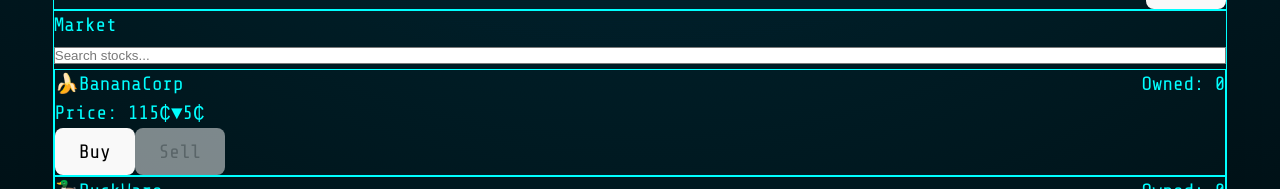
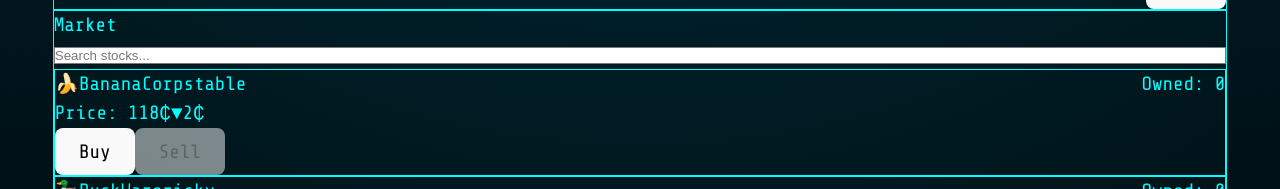
Before and after one commit to uxillary/404cache, a React (Vite) app: page / in a window 1280 px wide. Shown: the part 763-952 px from the top of the page. Built offline with nearby package versions, Linux system fonts and the light colour scheme.

Commit message:
Add stock classifications and spike events

```diff
--- a/src/components/StockCard.jsx
+++ b/src/components/StockCard.jsx
@@ -15,6 +15,17 @@ function StockCard({ stock, owned, balance, onBuy, onSell }) {
         <div className="flex items-center gap-2">
           <span className="text-3xl">{stock.emoji}</span>
           <div className="text-green-300 text-xl font-bold">{stock.name}</div>
+          <span
+            className={`text-xs px-2 rounded ${
+              stock.type === 'stable'
+                ? 'bg-gray-700 text-gray-300'
+                : stock.type === 'risky'
+                ? 'bg-red-700 text-red-200'
+                : 'bg-blue-700 text-blue-200'
+            }`}
+          >
+            {stock.type}
+          </span>
         </div>
         <div className="text-yellow-300">Owned: {owned}</div>
       </div>
@@ -28,6 +39,15 @@ function StockCard({ stock, owned, balance, onBuy, onSell }) {
           >
             {stock.price > stock.prevPrice ? '▲' : '▼'}
             {Math.abs(stock.price - stock.prevPrice)}₵
+          </span>
+        )}
+        {stock.event && (
+          <span
+            className={`ml-2 ${
+              stock.event === 'spike-up' ? 'text-green-400' : 'text-red-400'
+            } animate-flash`}
+          >
+            ⚡
           </span>
         )}
       </div>
--- a/src/pages/Dashboard.tsx
+++ b/src/pages/Dashboard.tsx
@@ -1,4 +1,5 @@
 import { useState, useEffect } from 'react';
+import { updateStockPrices } from '../utils/stockSimulator';
 import PortfolioChart from '../components/PortfolioChart';
 import BalanceDisplay from '../components/BalanceDisplay';
 import PortfolioValueDisplay from '../components/PortfolioValueDisplay';
@@ -19,12 +20,12 @@ import confetti from "canvas-confetti";
 import { getItem, setItem, removeItem } from "../lib/storage";
 
 const INITIAL_STOCKS = [
-  { name: 'BananaCorp', emoji: '🍌', price: 120, prevPrice: 120 },
-  { name: 'DuckWare', emoji: '🦆', price: 80, prevPrice: 80 },
-  { name: 'ToasterInc', emoji: '🔥', price: 200, prevPrice: 200 },
-  { name: 'SpaceY', emoji: '🚀', price: 250, prevPrice: 250 },
-  { name: 'LlamaSoft', emoji: '🦙', price: 150, prevPrice: 150 },
-  { name: 'Robotix', emoji: '🤖', price: 180, prevPrice: 180 },
+  { name: 'BananaCorp', emoji: '🍌', price: 120, prevPrice: 120, type: 'stable' },
+  { name: 'DuckWare', emoji: '🦆', price: 80, prevPrice: 80, type: 'risky' },
+  { name: 'ToasterInc', emoji: '🔥', price: 200, prevPrice: 200, type: 'trending' },
+  { name: 'SpaceY', emoji: '🚀', price: 250, prevPrice: 250, type: 'risky' },
+  { name: 'LlamaSoft', emoji: '🦙', price: 150, prevPrice: 150, type: 'stable' },
+  { name: 'Robotix', emoji: '🤖', price: 180, prevPrice: 180, type: 'trending' },
 ];
 
 function Dashboard() {
@@ -73,18 +74,12 @@ function Dashboard() {
     }, 3000);
   };
 
-  const updateStockPrices = () => {
-    setStocks((prev) =>
-      prev.map((stock) => {
-        const changePct = (Math.random() - 0.5) * 0.2; // -10% to +10%
-        const newPrice = Math.max(1, Math.round(stock.price * (1 + changePct)));
-        return { ...stock, prevPrice: stock.price, price: newPrice };
-      })
-    );
+  const updateStockPricesWrapper = () => {
+    setStocks((prev) => updateStockPrices(prev));
   };
 
   useEffect(() => {
-    const id = setInterval(updateStockPrices, 5000);
+    const id = setInterval(updateStockPricesWrapper, 5000);
     return () => clearInterval(id);
   }, []);
 
--- /dev/null
+++ b/src/utils/stockSimulator.js
@@ -0,0 +1,32 @@
+export function updateStockPrices(stocks) {
+  return stocks.map((stock) => {
+    let volatility = 0.1; // default
+    let bias = 0;
+    switch (stock.type) {
+      case 'stable':
+        volatility = 0.05; // +/-2.5%
+        break;
+      case 'risky':
+        volatility = 0.4; // +/-20%
+        break;
+      case 'trending':
+        volatility = 0.15; // +/-7.5%
+        bias = 0.03; // upward bias
+        break;
+      default:
+        break;
+    }
+    const changePct = bias + (Math.random() - 0.5) * volatility;
+    let newPrice = Math.max(1, Math.round(stock.price * (1 + changePct)));
+
+    let event = null;
+    if (Math.random() < 0.05) { // 5% chance of spike
+      const spikeUp = Math.random() < 0.5;
+      const spikePct = spikeUp ? 0.5 : -0.5; // +/-50%
+      newPrice = Math.max(1, Math.round(newPrice * (1 + spikePct)));
+      event = spikeUp ? 'spike-up' : 'spike-down';
+    }
+
+    return { ...stock, prevPrice: stock.price, price: newPrice, event };
+  });
+}
--- a/tailwind.config.js
+++ b/tailwind.config.js
@@ -17,9 +17,14 @@ export default {
             animationTimingFunction: 'cubic-bezier(0,0,0.2,1)',
           },
         },
+        flash: {
+          '0%, 100%': { opacity: '1' },
+          '50%': { opacity: '0.2' },
+        },
       },
       animation: {
         'bounce-small': 'bounce-small 0.5s',
+        flash: 'flash 0.5s ease-in-out',
       },
     },
   },
```
